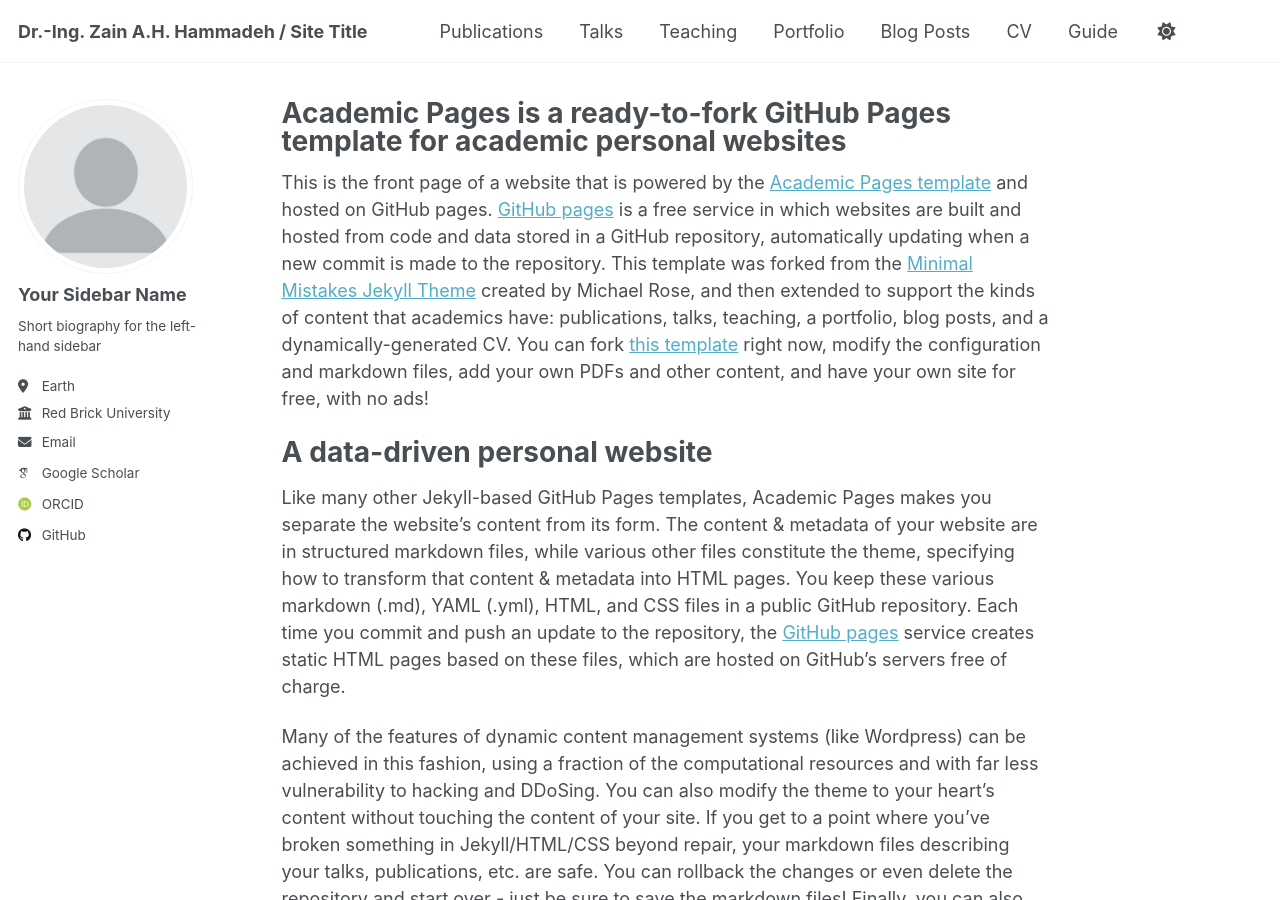
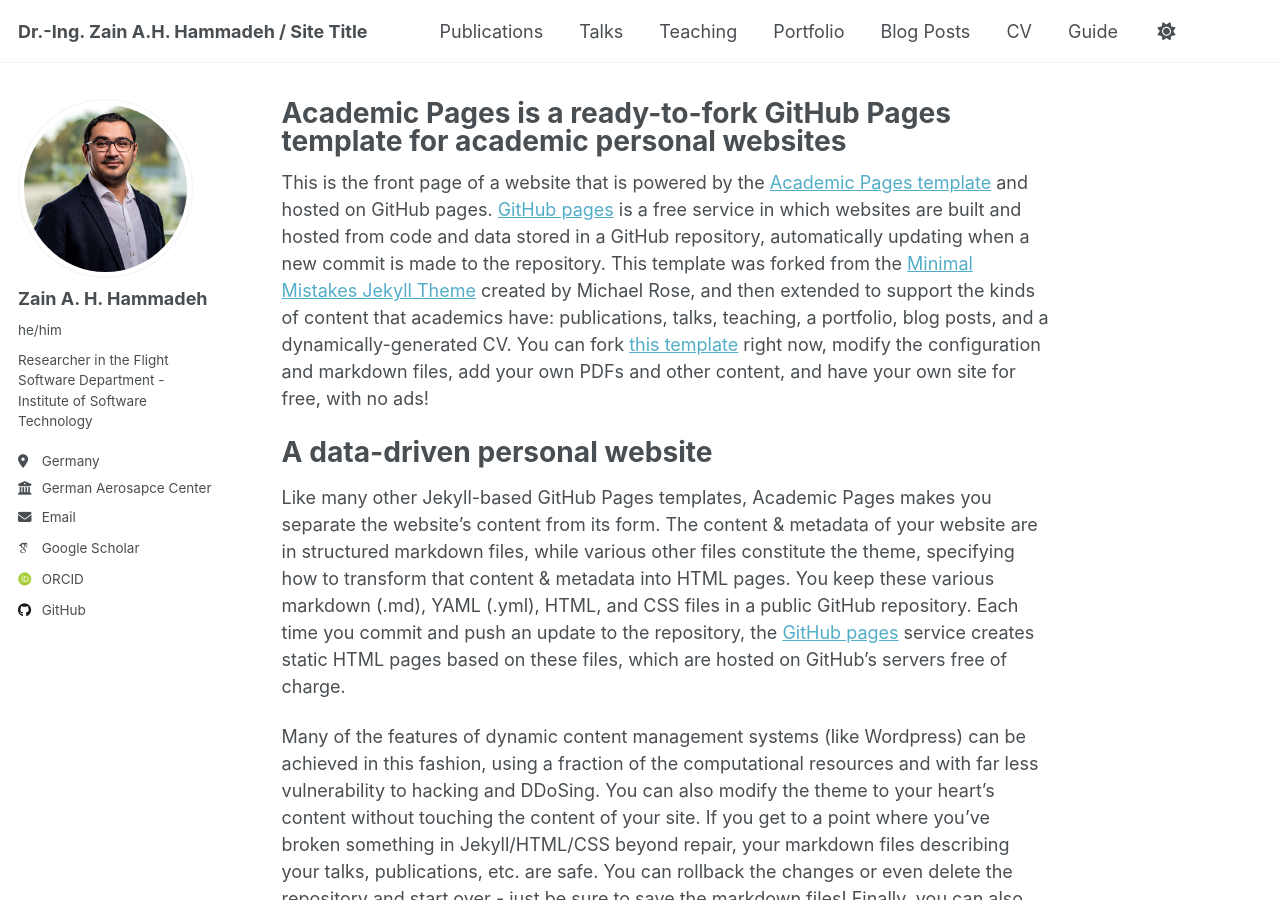
Before and after one commit to ZainHammadeh/professional-page, a Jekyll site: the page built from _pages/about.md, in a window 1280 px wide and 900 px high. Built offline with Jekyll 4.4.1, drawn with Linux system fonts in a browser that asks for light colours; some web fonts are replaced.

Commit message:
add profile photo

```diff
--- a/_config.yml
+++ b/_config.yml
@@ -23,13 +23,13 @@ repository               : "academicpages/academicpages.github.io"
 author:
   # Biographic information
   avatar           : "profile.png"
-  name             : "Your Sidebar Name"
-  pronouns         : # example: "she/her"
-  bio              : "Short biography for the left-hand sidebar"
-  location         : "Earth"
-  employer         : "Red Brick University"
+  name             : "Zain A. H. Hammadeh"
+  pronouns         : "he/him"
+  bio              : "Researcher in the Flight Software Department - Institute of Software Technology"
+  location         : "Germany"
+  employer         : "German Aerosapce Center (DLR)"
   uri              : # URL
-  email            : "none@example.org"
+  email            : "hammadehzain@gmail.com"
 
   # Academic websites
   academia         : # URL
```
Also changed, not shown: images/profile.png, images/profile_def.png (added).
